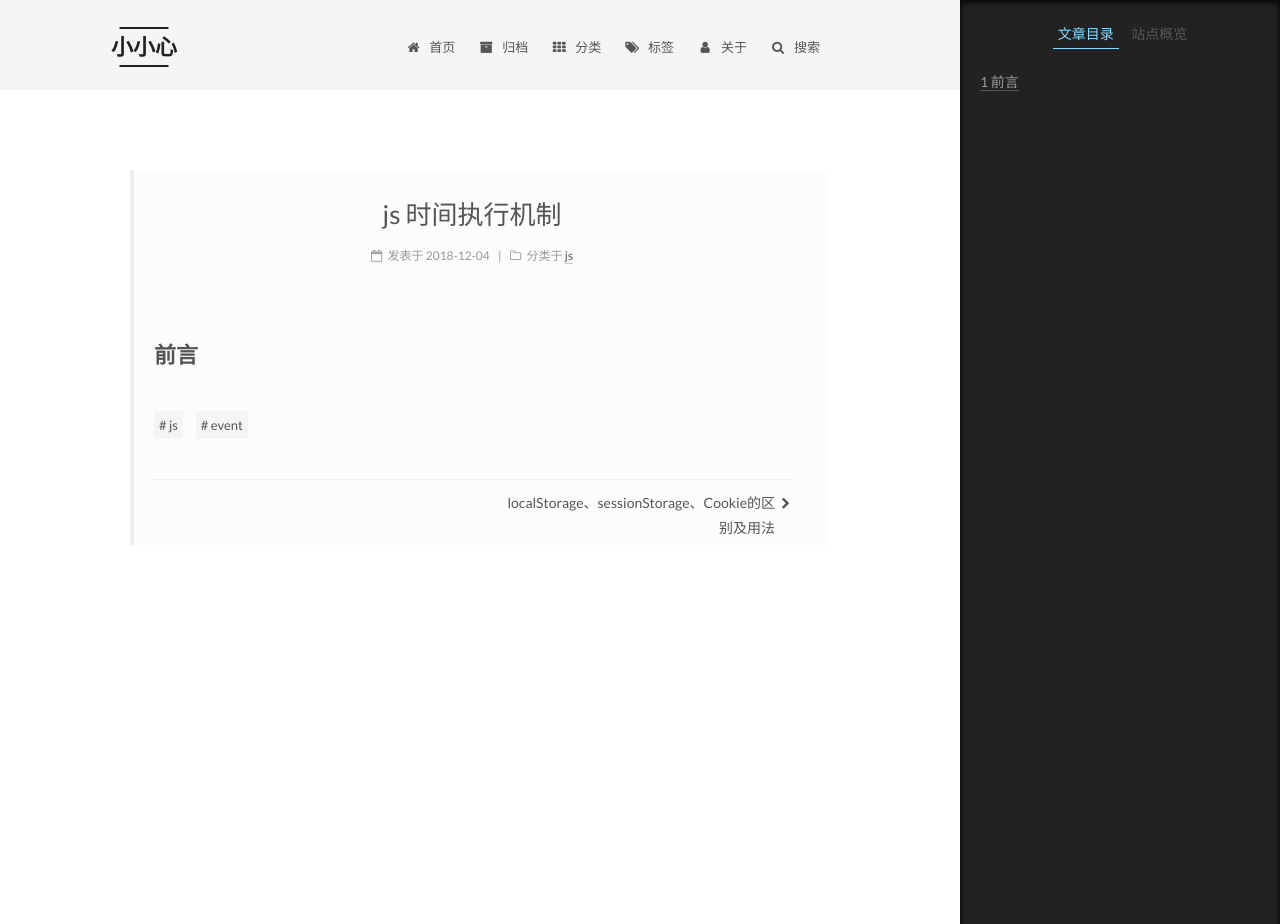
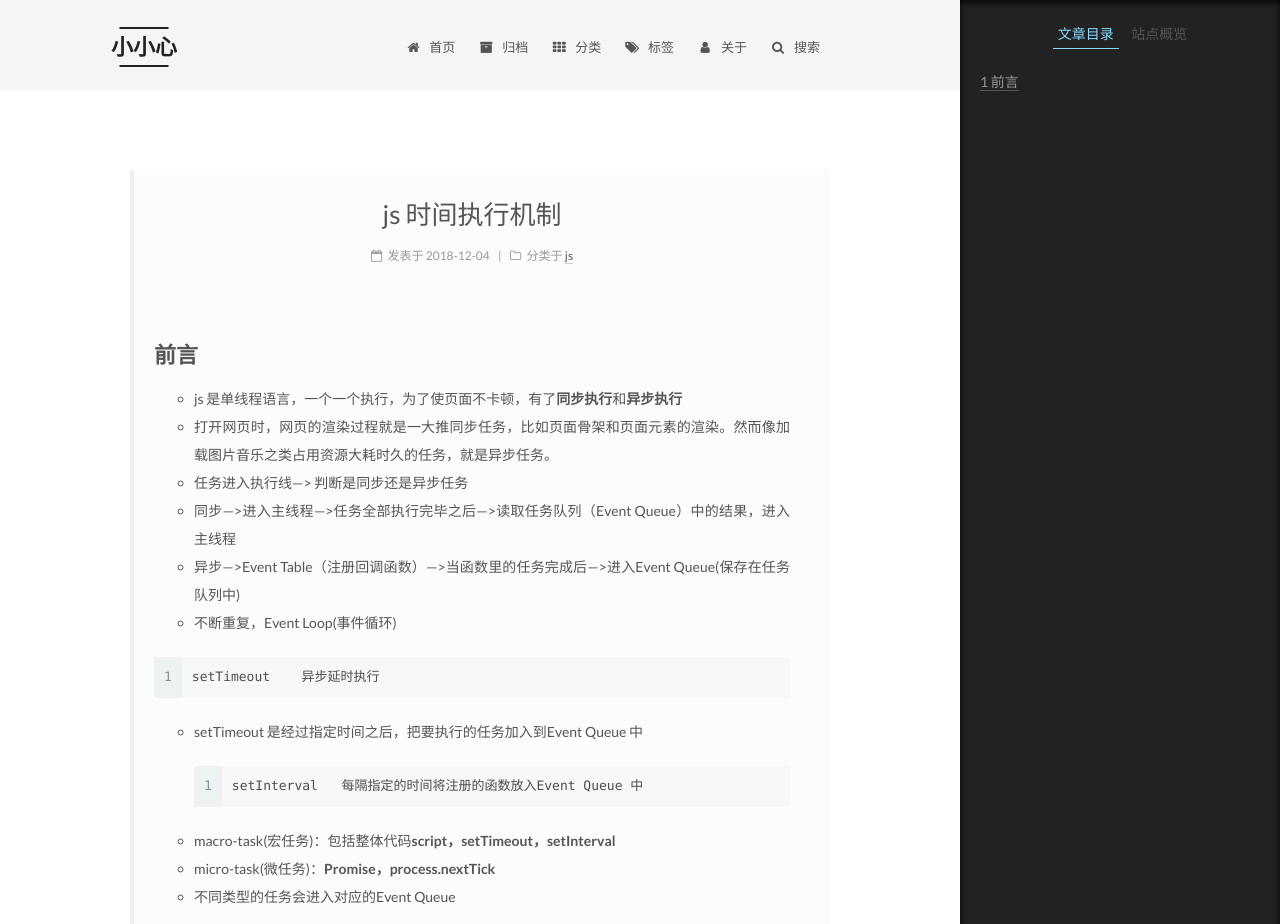
Before and after one commit to Special-You/Special-You.github.io, a Jekyll site: the page built from _posts/2018-12-05-js-event.md, in a window 1280 px wide and 1400 px high. Shown: the top 924 px of the window. Built offline with Jekyll 4.4.1, drawn with Linux system fonts in a browser that asks for light colours; grey boxes are pictures that could not be loaded.

Commit message:
文章更新

````diff
--- a/_posts/2018-12-05-js-event.md
+++ b/_posts/2018-12-05-js-event.md
@@ -8,3 +8,23 @@ categories: js
 ---
 
 ## 前言
+
++ js 是单线程语言，一个一个执行，为了使页面不卡顿，有了**同步执行**和**异步执行**
++ 打开网页时，网页的渲染过程就是一大推同步任务，比如页面骨架和页面元素的渲染。然而像加载图片音乐之类占用资源大耗时久的任务，就是异步任务。
++ 任务进入执行线---> 判断是同步还是异步任务
+ + 同步--->进入主线程--->任务全部执行完毕之后--->读取任务队列（Event  Queue）中的结果，进入主线程
++ 异步--->Event Table（注册回调函数）--->当函数里的任务完成后--->进入Event  Queue(保存在任务队列中)
++ 不断重复，Event Loop(事件循环)
+
+```
+setTimeout    异步延时执行
+```
++ setTimeout 是经过指定时间之后，把要执行的任务加入到Event Queue 中
+```
+setInterval   每隔指定的时间将注册的函数放入Event Queue 中
+```
++ macro-task(宏任务)：包括整体代码**script，setTimeout，setInterval**
++ micro-task(微任务)：**Promise，process.nextTick**
++ 不同类型的任务会进入对应的Event Queue
+
+![在这里插入图片描述](https://img-blog.csdnimg.cn/20181205155402526.png?x-oss-process=image/watermark,type_ZmFuZ3poZW5naGVpdGk,shadow_10,text_aHR0cHM6Ly9ibG9nLmNzZG4ubmV0L3dlaXhpbl80MTY3MTQyNQ==,size_16,color_FFFFFF,t_70)
````
